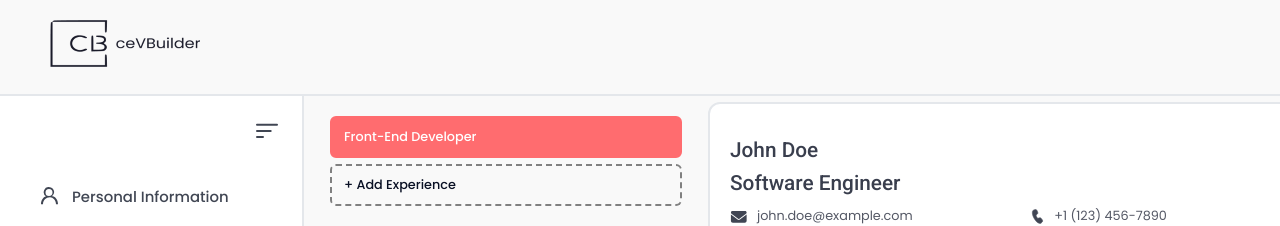
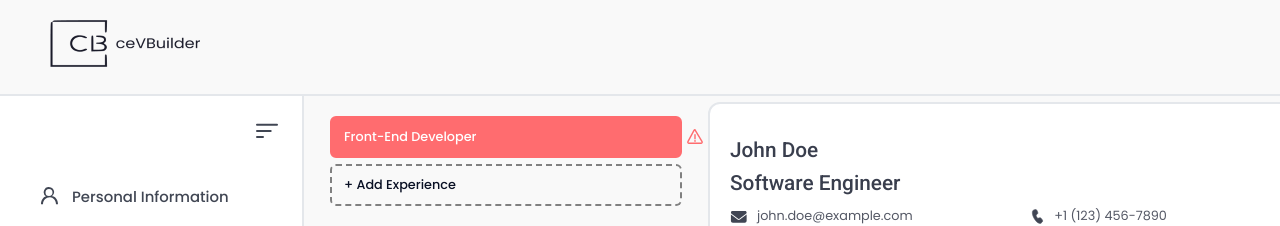
Before and after one commit to Moamal-2000/resume-builder, a Next.js app: page /builder/experience in a window 1280 px wide. Shown: the top 226 px of the page. Built offline with nearby package versions, Linux system fonts and the light colour scheme.

Commit message:
style(MainExperienceTab): get icons styles

```diff
--- a/src/components/BuilderPage/SubPages/ExperiencePage/ExperienceTabs/MainExperienceTab/MainExperienceTab.module.scss
+++ b/src/components/BuilderPage/SubPages/ExperiencePage/ExperienceTabs/MainExperienceTab/MainExperienceTab.module.scss
@@ -31,3 +31,31 @@
     color: #fff !important;
   }
 }
+
+.mainTab .iconHolder {
+  padding: 4px;
+  position: absolute;
+  right: -28px;
+  top: 50%;
+  translate: 0 -50%;
+  width: 26px;
+  height: 26px;
+  pointer-events: none;
+}
+
+.mainTab .iconHolder>svg {
+  width: 100%;
+  height: 100%;
+}
+
+.mainTab .iconHolder.checkMark>svg {
+  fill: #12ba23 !important;
+}
+
+.mainTab .iconHolder.warning>svg {
+  stroke: #ff6c6f !important;
+
+  &>circle {
+    fill: #ff6c6f !important;
+  }
+}
```
